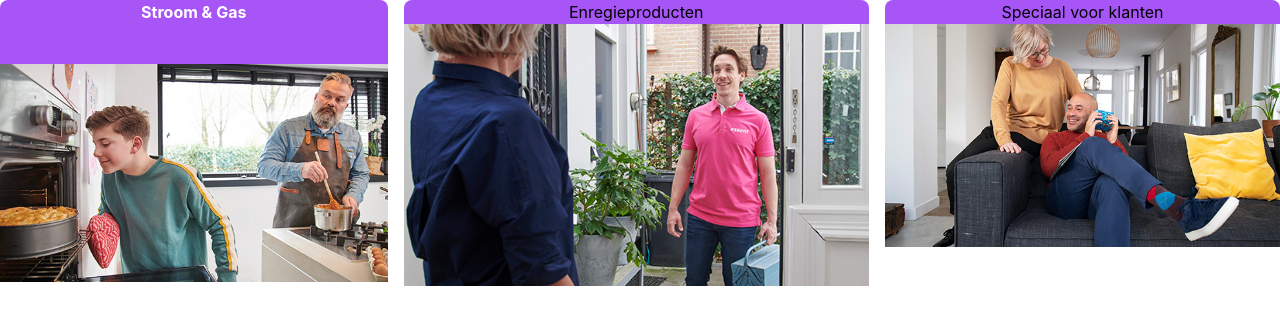
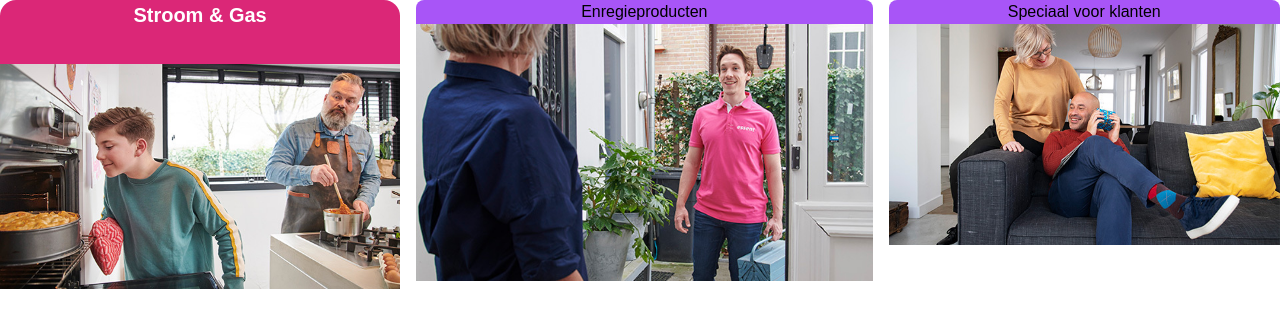
Before and after one commit to ET45/mockweb, a React (Create React App) app: page / in a window 1280 px wide. Shown: the top 328 px of the page. Built offline with nearby package versions, Linux system fonts and the light colour scheme.

Commit message:
added theme to tailwind

```diff
--- a/src/page/index.js
+++ b/src/page/index.js
@@ -1,8 +1,8 @@
 import "./styles.css";
 
 export default function Page() {
-    return <div class="grid grid-rows=-4 grid-flow-col gap-4">
-        <div><p class="text-center hover:text-left text-white font-bold rounded-t-lg h-16 bg-gradient-to-r from-purple-500 to-purple-500">{"Stroom & Gas"}</p><img src="image3.jpg" alt="img3" /></div>
+    return <div class="grid grid-rows=-4 grid-flow-col gap-4 font-sans">
+        <div><p class="text-white  rounded-t-2xl h-16 bg-pink-600"><p class="font-bold text-tiny mb-0 my">{"Stroom & Gas"}</p></p><img src="image3.jpg" alt="img3" /></div>
         <div><p class="rounded-t-lg h-18 bg-gradient-to-r from-purple-500 to-purple-500">Enregieproducten</p><img src="image2.jpg"  alt="img2"/></div>
         <div><p class="rounded-t-lg h-18 bg-gradient-to-r from-purple-500 to-purple-500">Speciaal voor klanten</p><img src="image1.jpg" alt="img1"/></div></div>
 
--- a/tailwind.config.js
+++ b/tailwind.config.js
@@ -4,6 +4,10 @@ module.exports = {
     "./src/**/*.{js,jsx,ts,tsx}",
   ],
   theme: {
+    fontFamily:{'sans':['sans-serif']},
+    fontSize: {
+      'tiny':'20px',
+    },
     extend: {},
   },
   plugins: [],
```
Also changed, not shown: 1 other file (tests, documents, lock files or other folders).
